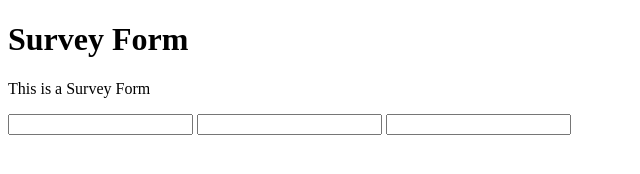
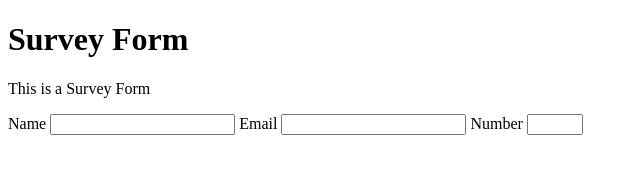
Before and after one commit to my1companion/OmarandAdeyinka, a plain HTML site: page index.html in a window 1280 px wide. Shown: the whole page, without its empty margins (0-640 px from the left). Drawn offline with Linux system fonts and the light colour scheme.

Commit message:
added number range and label

```diff
--- a/index.html
+++ b/index.html
@@ -9,9 +9,12 @@
     <h1 id="title">Survey Form</h1>
     <p id="description">This is a Survey Form</p>
     <form id="survey-form">
+        <label id="name-label" for="name">Name</label>
         <input id="name" type="text" name="name" required>
+        <label id="email-label" for="email">Email</label>
         <input id="email" type="email" name="email" required>
-        <input id="number" type="number" name="number" required>
+        <label id="number-label" for="number">Number</label>
+        <input id="number" type="number" name="number" min="1" max="10" required>
     </form>
 
 </body>
```
